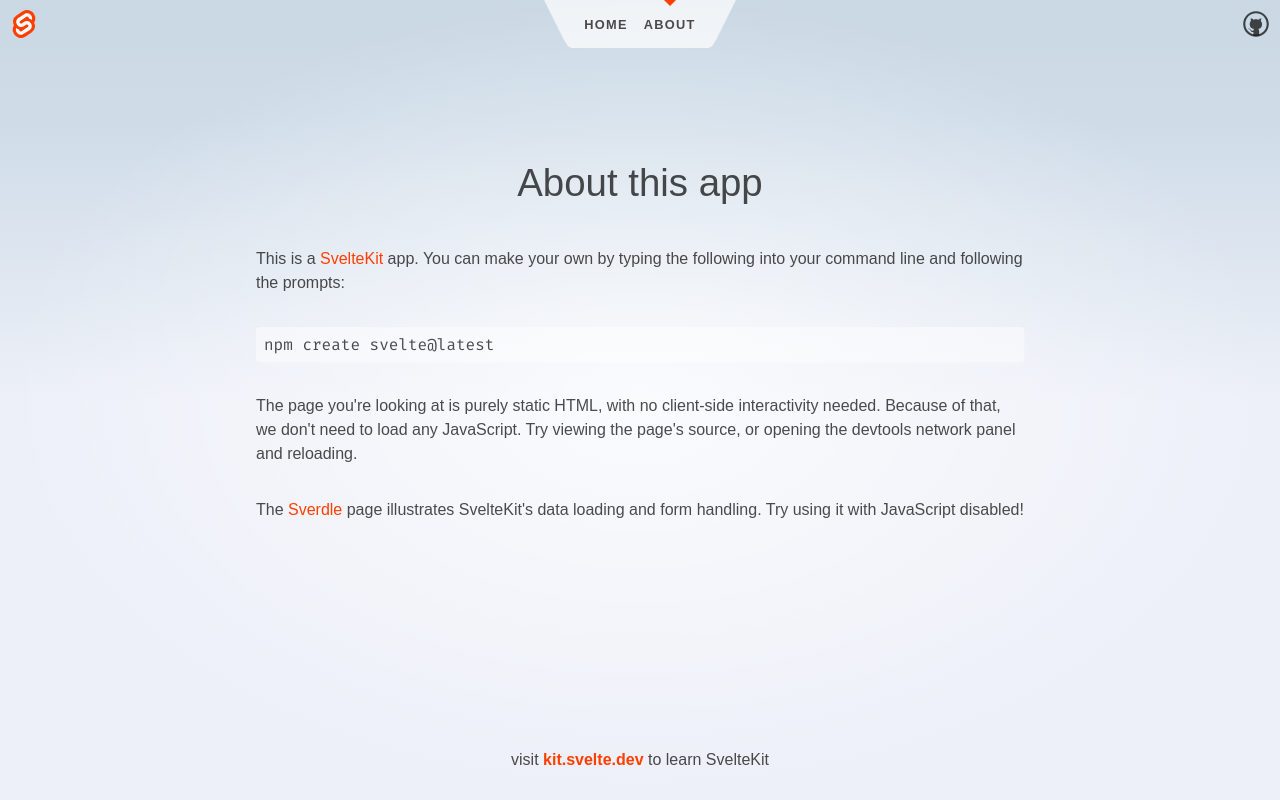
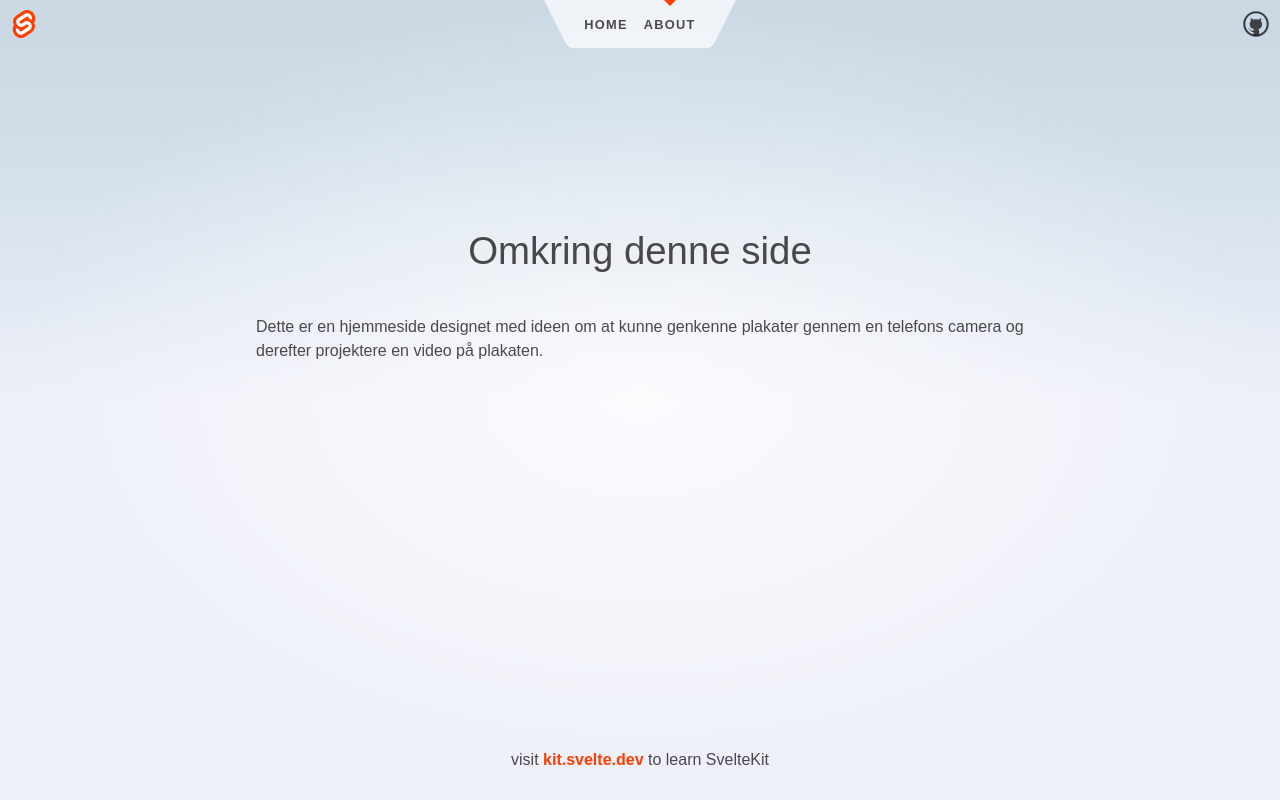
Before and after one commit to S3bTheGuy/ARPage, a SvelteKit app: page /about in a window 1280 px wide. Built offline with nearby package versions, Linux system fonts and the light colour scheme.

Commit message:
Redoing about

```diff
--- a/src/routes/about/+page.svelte
+++ b/src/routes/about/+page.svelte
@@ -1,26 +1,13 @@
 <svelte:head>
-	<title>About</title>
-	<meta name="description" content="About this app" />
+	<title>Om Siden</title>
+	<meta name="description" content="Omkring denne side" />
 </svelte:head>
 
 <div class="text-column">
-	<h1>About this app</h1>
+	<h1>Omkring denne side</h1>
 
 	<p>
-		This is a <a href="https://kit.svelte.dev">SvelteKit</a> app. You can make your own by typing the
-		following into your command line and following the prompts:
+		Dette er en hjemmeside designet med ideen om at kunne genkenne plakater gennem en telefons camera og derefter projektere en video på plakaten.
 	</p>
 
-	<pre>npm create svelte@latest</pre>
-
-	<p>
-		The page you're looking at is purely static HTML, with no client-side interactivity needed.
-		Because of that, we don't need to load any JavaScript. Try viewing the page's source, or opening
-		the devtools network panel and reloading.
-	</p>
-
-	<p>
-		The <a href="/sverdle">Sverdle</a> page illustrates SvelteKit's data loading and form handling. Try
-		using it with JavaScript disabled!
-	</p>
 </div>
```
